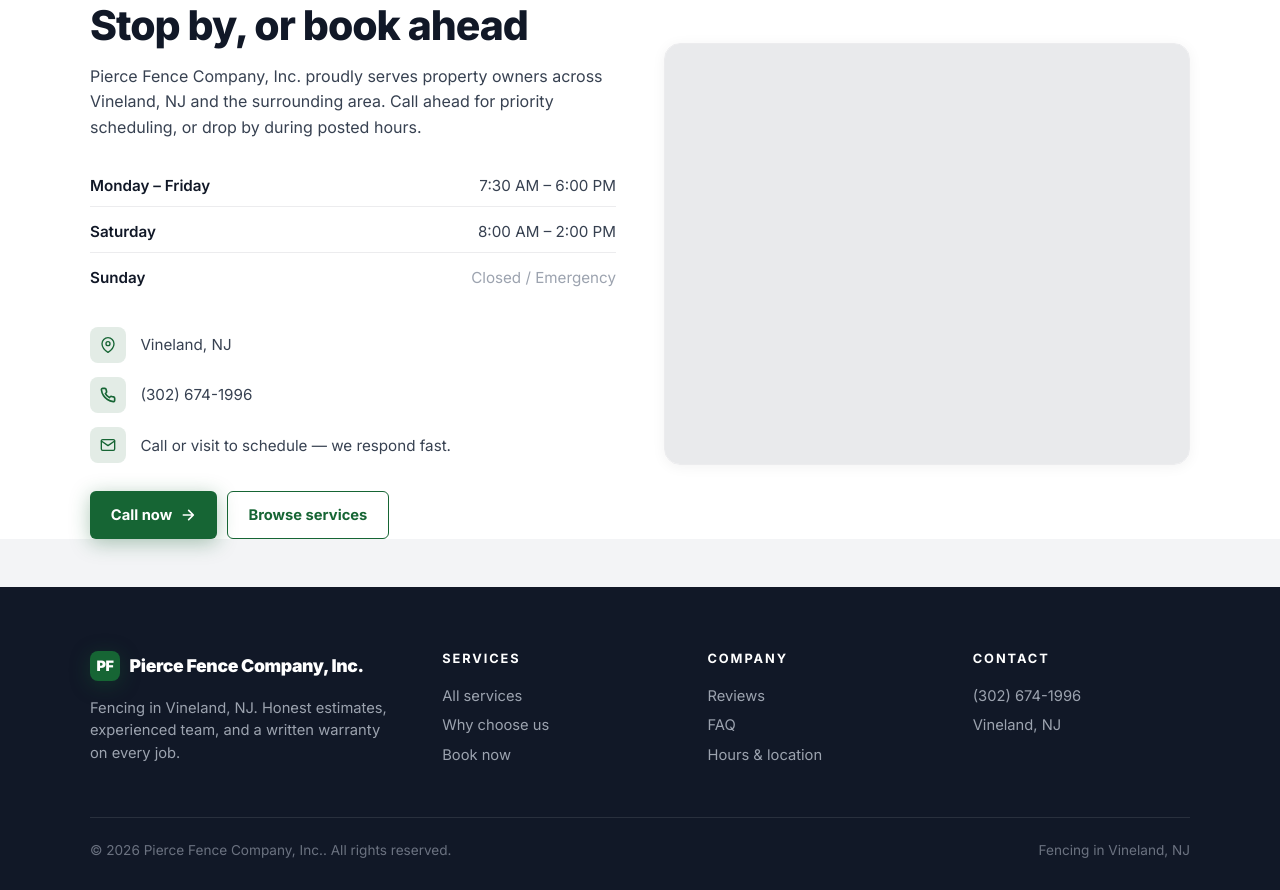
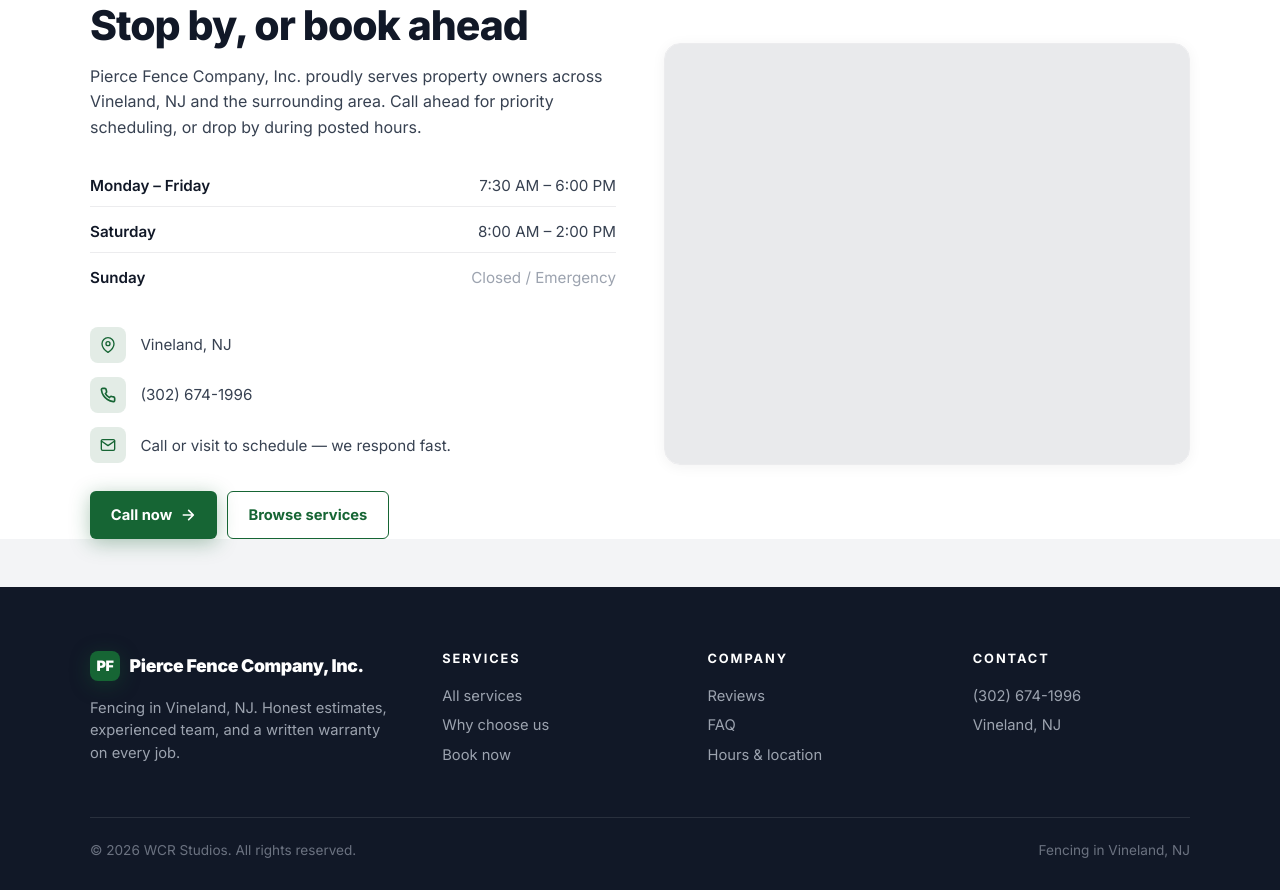
Before and after one commit to Wrenbjor/trades--pierce-fence-company-inc, a plain HTML site: page index.html in a window 1280 px wide. Shown: the part 4592-5482 px from the top of the page. Drawn offline with nearby package versions, Linux system fonts and the light colour scheme; no server answers.

Commit message:
Update site

```diff
--- a/index.html
+++ b/index.html
@@ -575,7 +575,7 @@
     </div>
   </div>
   <div class="foot-bottom">
-    <div>&copy; 2026 Pierce Fence Company, Inc.. All rights reserved.</div>
+    <div>&copy; 2026 WCR Studios. All rights reserved.</div>
     <div>Fencing in Vineland, NJ</div>
   </div>
 </footer>
```
